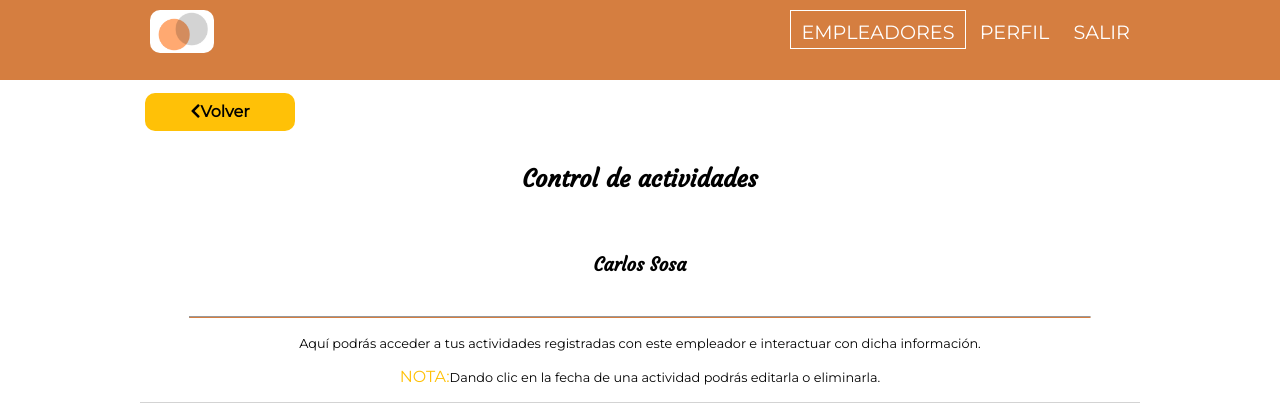
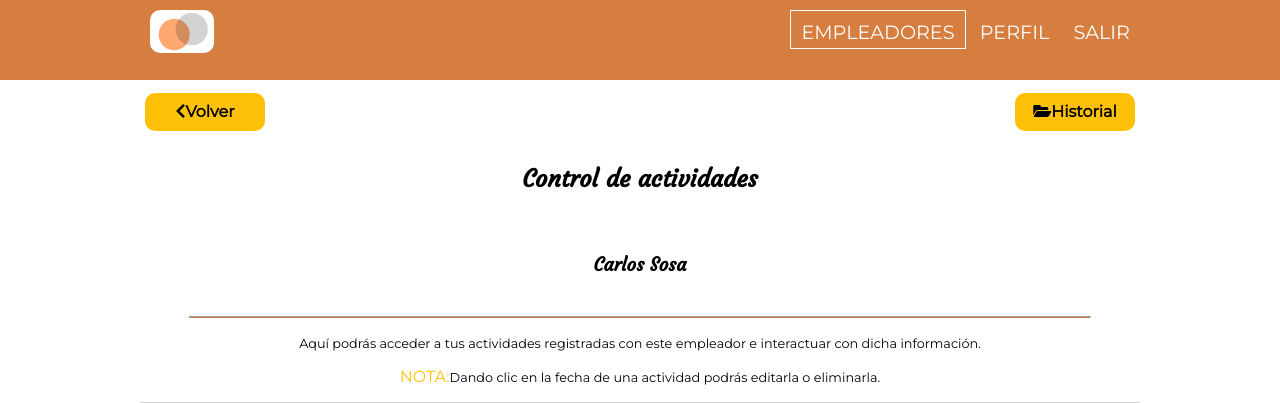
Before and after one commit to TecAbel/ttman, a PHP site: page /app/actividades-control.php?emp=1 in a window 1280 px wide. Shown: the top 403 px of the page. Run offline with PHP 8.4, Linux system fonts and the light colour scheme; some libraries are stand-ins or nearby versions.

Commit message:
añadir boton historial

```diff
--- a/app/actividades-control.php
+++ b/app/actividades-control.php
@@ -5,6 +5,7 @@
 
     <div class="contenedor contenedor-app clearfix">
         <a href="empleadores" class="btn volver"><i class="fas fa-chevron-left"></i>Volver</a>
+        <a href="#" class="btn volver der"><i class="fas fa-folder-open"></i>Historial</a>
         <h2>Control de actividades</h2>
         <h3>Carlos Sosa</h3>
         <hr>
--- a/css/estilos.css
+++ b/css/estilos.css
@@ -128,9 +128,12 @@ hr{
     color: black;
     text-align: center;
     margin: 5px;
-    width: 150px;
+    width: 120px;
 }
 
+.btn.volver.der{
+    float: right;
+}
 .btn.secundario{
     background-color: var(--color-secundario);
     color: black;
```
